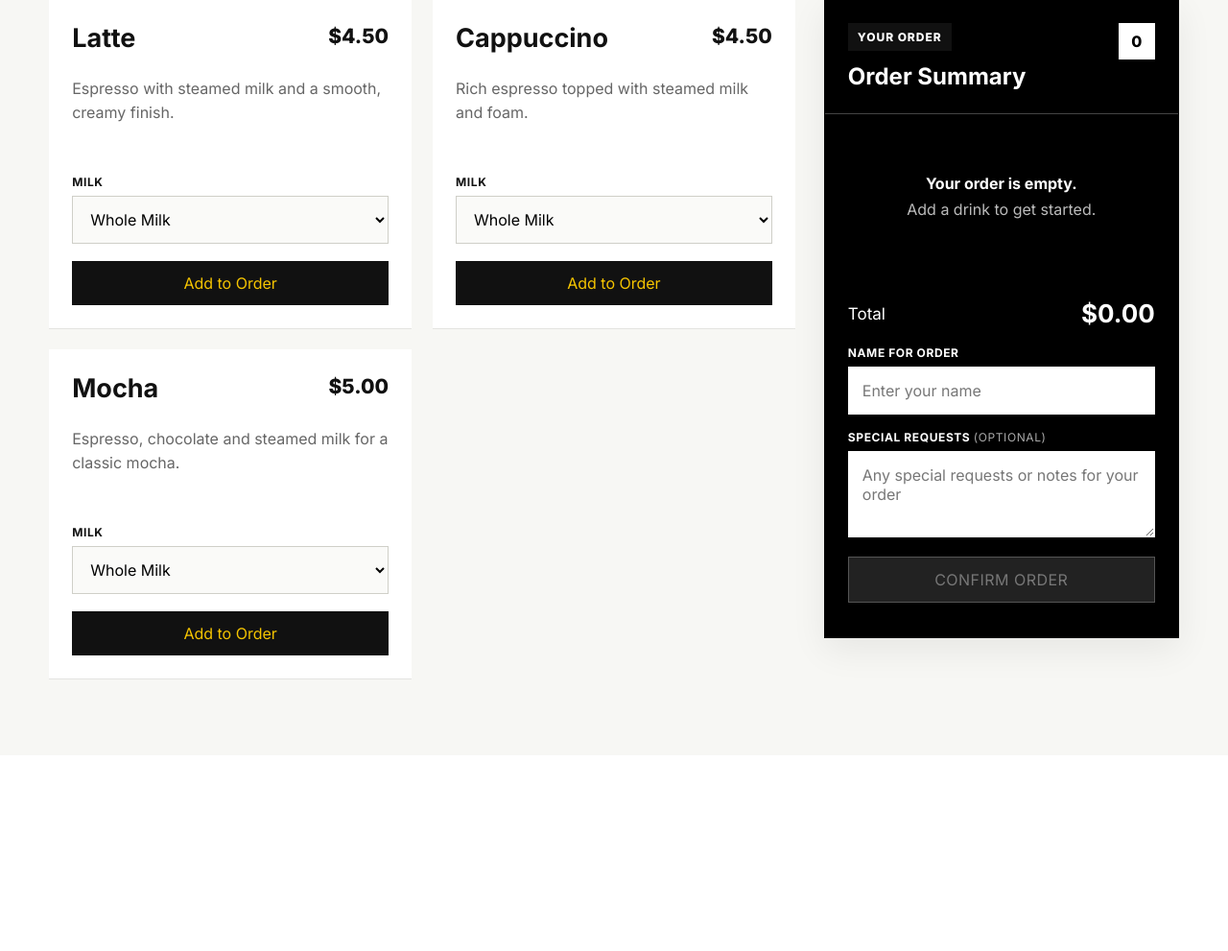
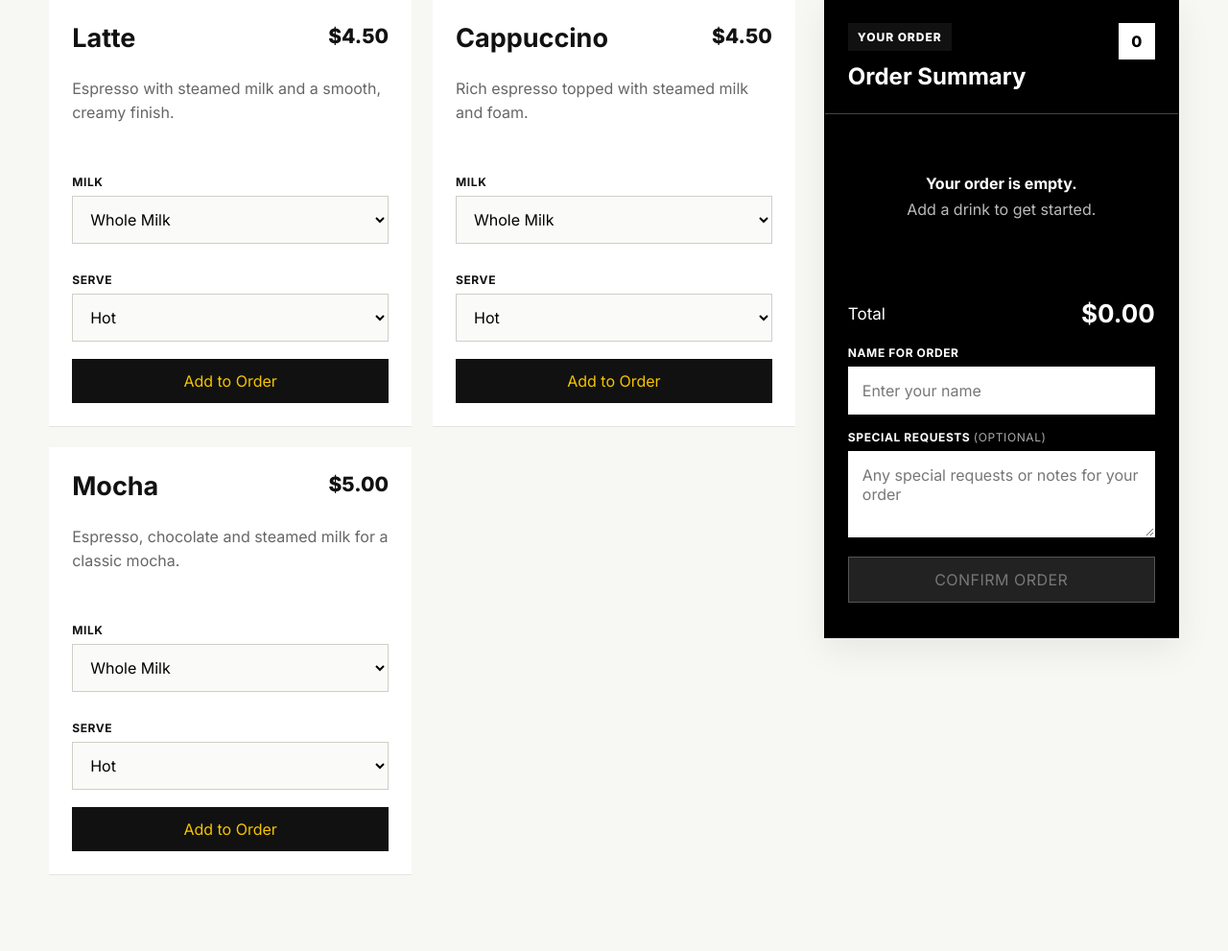
Before and after one commit to thenickthez/coffee, a PHP site: page / in a window 1280 px wide. Shown: the part 422-1413 px from the top of the page at 96% size. Before the commit the page ends 1130 px from the top, so only its background shows below. Run offline with PHP 8.4, Linux system fonts and the light colour scheme; data comes from the database, SQL or seed files in the repository.

Commit message:
add hot or cold option

```diff
--- a/admin/completed.php
+++ b/admin/completed.php
@@ -34,8 +34,8 @@ $totalSales=0;$totalItems=0;
 foreach($orders as &$o){$itemStmt->execute([$o['id']]);$o['items']=$itemStmt->fetchAll();$totalSales+=(float)$o['total'];foreach($o['items'] as $i)$totalItems+=(int)$i['quantity'];}unset($o);
 if(isset($_GET['export'])&&$_GET['export']==='csv'){
  header('Content-Type: text/csv; charset=utf-8');header('Content-Disposition: attachment; filename="completed-orders-'.date('Y-m-d').'.csv"');
- $out=fopen('php://output','w');fputcsv($out,['Order #','Name','Special Requests','Completed','Drink','Milk','Qty','Unit Price','Line Total','Order Total']);
- foreach($orders as $o){$first=true;foreach($o['items'] as $i){fputcsv($out,[$o['order_number'],$o['customer_name'],$o['notes'] ?? '',$o['updated_at'],$i['drink_name'],$i['milk_type'],(int)$i['quantity'],number_format((float)$i['price'],2,'.',''),number_format((float)$i['price']*(int)$i['quantity'],2,'.',''),$first?number_format((float)$o['total'],2,'.',''):'']);$first=false;}}
+ $out=fopen('php://output','w');fputcsv($out,['Order #','Name','Special Requests','Completed','Drink','Milk','Hot / Cold','Qty','Unit Price','Line Total','Order Total']);
+ foreach($orders as $o){$first=true;foreach($o['items'] as $i){fputcsv($out,[$o['order_number'],$o['customer_name'],$o['notes'] ?? '',$o['updated_at'],$i['drink_name'],$i['milk_type'],strtoupper($i['temperature'] ?? 'hot'),(int)$i['quantity'],number_format((float)$i['price'],2,'.',''),number_format((float)$i['price']*(int)$i['quantity'],2,'.',''),$first?number_format((float)$o['total'],2,'.',''):'']);$first=false;}}
  fclose($out);exit;
 }
 function h($v){return htmlspecialchars((string)$v,ENT_QUOTES,'UTF-8');}
@@ -53,7 +53,7 @@ function h($v){return htmlspecialchars((string)$v,ENT_QUOTES,'UTF-8');}
 </div>
 <div class="panel completed-table-wrap"><table class="table completed-table"><thead><tr><th class="select-col"><span class="sr-only">Select</span></th><th>Order</th><th>Name</th><th>Special Requests</th><th>Completed</th><th>Items / Details</th><th>Qty</th><th>Price</th><th>Total</th><th>Delete</th></tr></thead><tbody>
 <?php if(!$orders):?><tr><td colspan="10">No completed orders yet.</td></tr><?php endif;?>
-<?php foreach($orders as $o): $qty=0;foreach($o['items'] as $i)$qty+=(int)$i['quantity'];?><tr><td class="select-col"><input class="order-checkbox" type="checkbox" name="order_ids[]" value="<?=h($o['id'])?>" aria-label="Select order <?=h($o['order_number'])?>"></td><td><strong>#<?=h($o['order_number'])?></strong></td><td><strong><?=h($o['customer_name'] ?: '—')?></strong></td><td class="notes-cell"><?=!empty($o['notes'])?nl2br(h($o['notes'])):'—'?></td><td><?=h(date('M j, Y g:i A',strtotime($o['updated_at'])))?></td><td><?php foreach($o['items'] as $i):?><div class="history-item"><strong><?=h($i['quantity'])?>× <?=h($i['drink_name'])?></strong><?php if($i['milk_type']):?><span><?=h($i['milk_type'])?></span><?php endif;?> <small>@ $<?=number_format((float)$i['price'],2)?></small></div><?php endforeach;?></td><td><?=$qty?></td><td class="muted-cell"><?=count($o['items'])===1?'$'.number_format((float)$o['items'][0]['price'],2):'Mixed'?></td><td><strong>$<?=number_format((float)$o['total'],2)?></strong></td><td><button type="submit" class="btn btn-danger btn-delete-order" data-order-id="<?=h($o['id'])?>" data-order-number="<?=h($o['order_number'])?>">DELETE</button></td></tr><?php endforeach;?>
+<?php foreach($orders as $o): $qty=0;foreach($o['items'] as $i)$qty+=(int)$i['quantity'];?><tr><td class="select-col"><input class="order-checkbox" type="checkbox" name="order_ids[]" value="<?=h($o['id'])?>" aria-label="Select order <?=h($o['order_number'])?>"></td><td><strong>#<?=h($o['order_number'])?></strong></td><td><strong><?=h($o['customer_name'] ?: '—')?></strong></td><td class="notes-cell"><?=!empty($o['notes'])?nl2br(h($o['notes'])):'—'?></td><td><?=h(date('M j, Y g:i A',strtotime($o['updated_at'])))?></td><td><?php foreach($o['items'] as $i):?><div class="history-item"><strong><?=h($i['quantity'])?>× <?=h($i['drink_name'])?></strong><span><?=($i['temperature'] ?? 'hot')==='cold'?'Cold / Iced':'Hot'?></span><?php if($i['milk_type']):?><span><?=h($i['milk_type'])?></span><?php endif;?> <small>@ $<?=number_format((float)$i['price'],2)?></small></div><?php endforeach;?></td><td><?=$qty?></td><td class="muted-cell"><?=count($o['items'])===1?'$'.number_format((float)$o['items'][0]['price'],2):'Mixed'?></td><td><strong>$<?=number_format((float)$o['total'],2)?></strong></td><td><button type="submit" class="btn btn-danger btn-delete-order" data-order-id="<?=h($o['id'])?>" data-order-number="<?=h($o['order_number'])?>">DELETE</button></td></tr><?php endforeach;?>
 </tbody></table></div></form>
 <script>
 const form=document.getElementById('completed-orders-form');
--- a/index.php
+++ b/index.php
@@ -57,6 +57,14 @@ $milkTypes = db()->query("SELECT id, name FROM milk_types WHERE active = 1 ORDER
                                     </select>
                                 </div>
                             <?php endif; ?>
+
+                            <div class="drink-option">
+                                <label for="temperature-<?= (int)$drink['id'] ?>">Serve</label>
+                                <select id="temperature-<?= (int)$drink['id'] ?>" class="temperature-select">
+                                    <option value="hot">Hot</option>
+                                    <option value="cold">Cold / Iced</option>
+                                </select>
+                            </div>
 
                             <button type="button" class="btn btn-yellow add-to-order" data-drink-id="<?= (int)$drink['id'] ?>">
                                 Add to Order
@@ -142,12 +150,12 @@ let cart = [];
 const money = value => '$' + Number(value).toFixed(2);
 const escapeHtml = value => String(value).replace(/[&<>"']/g, char => ({'&':'&amp;','<':'&lt;','>':'&gt;','"':'&quot;',"'":'&#039;'}[char]));
 
-function addToOrder(drinkId, milkId) {
+function addToOrder(drinkId, milkId, temperature) {
     const drink = drinks.find(d => d.id === drinkId);
     const milk = milkTypes.find(m => m.id === milkId) || null;
     if (!drink) return;
 
-    const existing = cart.find(item => item.drink_id === drinkId && item.milk_type_id === (milk ? milk.id : null));
+    const existing = cart.find(item => item.drink_id === drinkId && item.milk_type_id === (milk ? milk.id : null) && item.temperature === temperature);
     if (existing) {
         existing.quantity++;
     } else {
@@ -157,6 +165,7 @@ function addToOrder(drinkId, milkId) {
             price: drink.price,
             milk_type_id: milk ? milk.id : null,
             milk_name: milk ? milk.name : '',
+            temperature: temperature,
             quantity: 1
         });
     }
@@ -193,6 +202,7 @@ function renderCart() {
         <div class="cart-line">
             <div class="cart-line-info">
                 <strong>${escapeHtml(item.drink_name)}</strong>
+                <span>${item.temperature === 'cold' ? 'Cold / Iced' : 'Hot'}</span>
                 ${item.milk_name ? `<span>${escapeHtml(item.milk_name)}</span>` : ''}
                 <button type="button" class="remove-item" onclick="removeItem(${index})">Remove</button>
             </div>
@@ -214,7 +224,8 @@ document.querySelectorAll('.add-to-order').forEach(button => {
         const card = button.closest('.drink-card');
         const select = card.querySelector('.milk-select');
         const milkId = select ? Number(select.value) : null;
-        addToOrder(drinkId, milkId);
+        const temperature = card.querySelector('.temperature-select').value;
+        addToOrder(drinkId, milkId, temperature);
 
         const original = button.textContent;
         button.textContent = 'Added ✓';
@@ -237,7 +248,7 @@ document.getElementById('confirmOrder').addEventListener('click', () => {
     document.getElementById('reviewName').textContent = name + "'s Order";
     const notes = document.getElementById('orderNotes').value.trim();
     document.getElementById('reviewItems').innerHTML = cart.map(item => `
-        <div class="review-line"><span><strong>${item.quantity}× ${escapeHtml(item.drink_name)}</strong>${item.milk_name ? `<small>${escapeHtml(item.milk_name)}</small>` : ''}</span><b>${money(item.price * item.quantity)}</b></div>
+        <div class="review-line"><span><strong>${item.quantity}× ${escapeHtml(item.drink_name)}</strong><small>${item.temperature === 'cold' ? 'Cold / Iced' : 'Hot'}</small>${item.milk_name ? `<small>${escapeHtml(item.milk_name)}</small>` : ''}</span><b>${money(item.price * item.quantity)}</b></div>
     `).join('');
     document.getElementById('reviewTotal').textContent = money(cart.reduce((sum,item)=>sum+item.price*item.quantity,0));
     const existingNotes = document.getElementById('reviewNotes');
@@ -264,7 +275,7 @@ document.getElementById('placeOrder').addEventListener('click', async () => {
     try {
         const response = await fetch('api/orders.php', {
             method: 'POST', headers: {'Content-Type': 'application/json'},
-            body: JSON.stringify({customer_name: name, notes: notes, items: cart.map(item => ({drink_id:item.drink_id,milk_type_id:item.milk_type_id,quantity:item.quantity}))})
+            body: JSON.stringify({customer_name: name, notes: notes, items: cart.map(item => ({drink_id:item.drink_id,milk_type_id:item.milk_type_id,temperature:item.temperature,quantity:item.quantity}))})
         });
         const data = await response.json();
         if (!response.ok || !data.success) throw new Error(data.error || 'Could not place order.');
--- a/kitchen/index.php
+++ b/kitchen/index.php
@@ -14,7 +14,7 @@ async function load(){
  d.orders.forEach(o=>{
    const target=document.getElementById(o.status);if(!target)return;
    const notes=o.notes?`<div class="order-notes"><strong>Special Requests</strong><div>${esc(o.notes)}</div></div>`:'';
-   const items=o.items.map(i=>`<div class="order-item"><strong>${esc(i.quantity)}x ${esc(i.drink_name)}</strong><div class="milk">${esc(i.milk_type||'')}</div><div class="item-price">${money(Number(i.price)*Number(i.quantity))}</div></div>`).join('');
+   const items=o.items.map(i=>`<div class="order-item"><strong>${esc(i.quantity)}x ${esc(i.drink_name)}</strong><div class="milk"><strong>${i.temperature==='cold'?'COLD / ICED':'HOT'}</strong>${i.milk_type?' · '+esc(i.milk_type):''}</div><div class="item-price">${money(Number(i.price)*Number(i.quantity))}</div></div>`).join('');
    if(o.status==='done'){
      const el=document.createElement('details');el.className='order-card done-card';
      el.innerHTML=`<summary><span><strong>#${esc(o.order_number)} · ${esc(o.customer_name||'No name')}</strong><small>${itemCount(o.items)} item${itemCount(o.items)===1?'':'s'} · ${time(o.updated_at||o.created_at)}</small></span><b>${money(o.total)}</b></summary><div class="done-details">${items}${notes}<div class="order-total">Total ${money(o.total)}</div></div>`;
```
Also changed, not shown: api/orders.php (+5 -3 lines).
